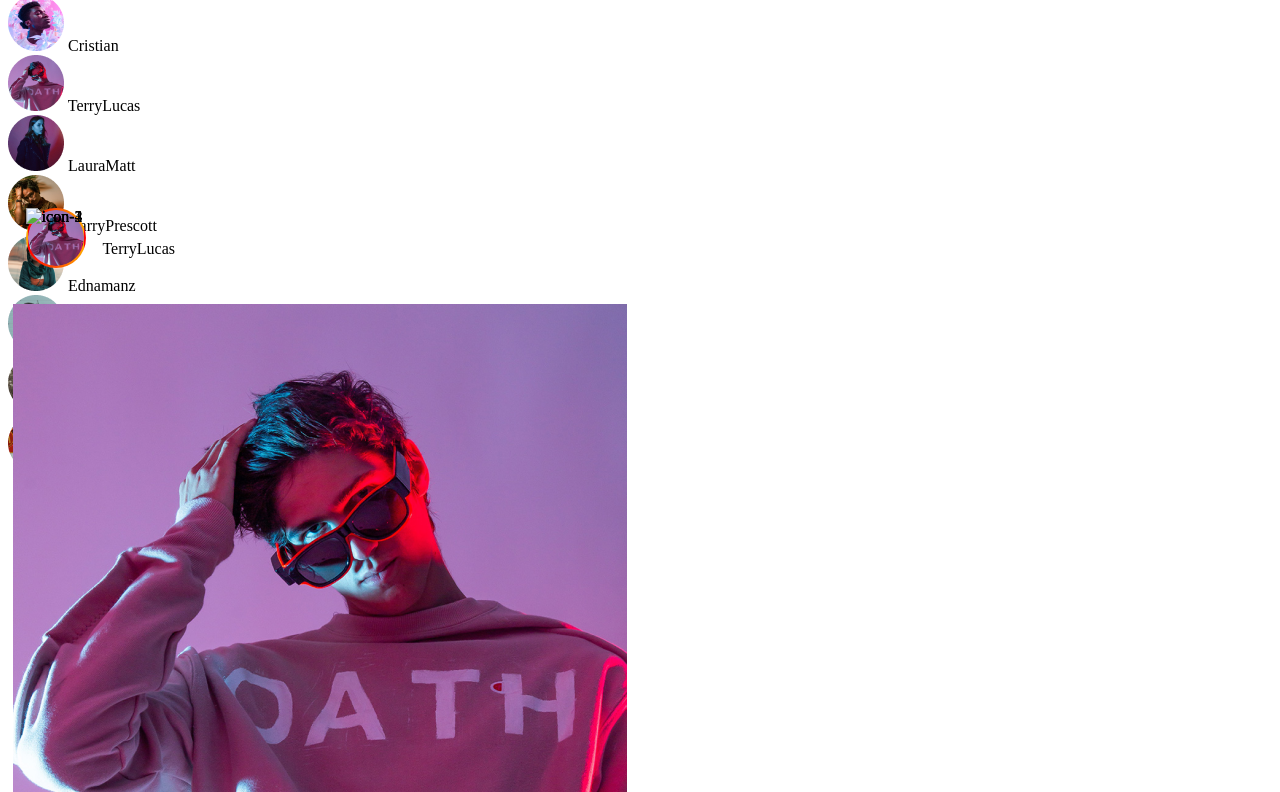
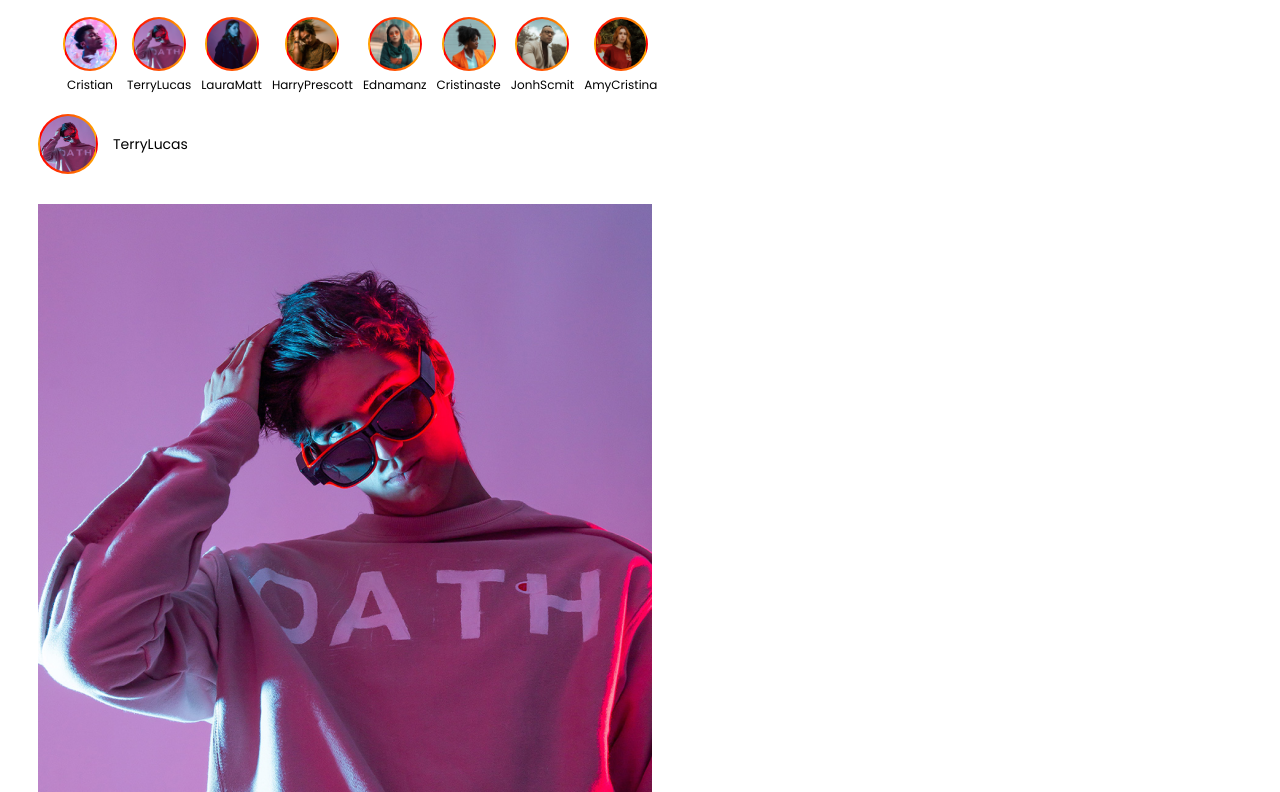
Before and after one commit to stefani-aguiar/instagram, a plain HTML site: page index.html in a window 1280 px wide. Shown: the part 56-848 px from the top of the page. Drawn offline with Linux system fonts and the light colour scheme.

Commit message:
pagina incial

```diff
--- a/style.css
+++ b/style.css
@@ -1,3 +1,8 @@
+body {
+  font-family: Poppins, Arial, Helvetica, sans-serif;
+  font-size: 14px;
+}
+
 header {
   display: flex;
   justify-content: space-between;
@@ -43,28 +48,45 @@ header {
   padding: 5px 15px;
 }
 
-.story-img img {
+.stories {
+  display: flex;
+  padding: 20px 50px;
+}
+
+.stories .story {
+  padding: 0 5px;
+}
+
+.stories .story img {
+  display: block;
   border: solid 2px transparent;
   border-radius: 38px;
   background: linear-gradient(to right, red, orange);
-  margin-left: 10px;
-  margin-right: 10px;
+  width: 50px;
+  height: 50px;
+  margin-left: auto;
+  margin-right: auto;
+  margin-bottom: 5px;
 }
 
-.story-img {
-  position: absolute;
-  left: 22%;
-  top: 15%;
+.stories .story span {
+  display: block;
+  text-align: center;
+  font-size: 12px;
 }
 
-.story-nomes {
-  position: absolute;
-  left: 22%;
-  top: 25%;
+.story-post {
+  padding: 0 30px;
 }
 
-.story-nomes span {
-  padding: 5px;
+.story-post .post-nome {
+  display: flex;
+  align-items: center;
+  margin-bottom: 30px;
+}
+
+.story-post .post-nome span {
+  margin-left: 15px;
 }
 
 .post-nome img {
@@ -73,20 +95,8 @@ header {
   background: linear-gradient(to right, red, orange);
 }
 
-.story-post img {
+.post-description .post-emoji-session-2 img {
   position: absolute;
-  left: 2%;
-  top: 33%;
+  left: 45%;
+  top: 876px;
 }
-
-.post-nome span {
-  position: absolute;
-  left: 8%;
-  top: 37%;
-}
-
-.post-photo {
-  position: absolute;
-  left: 1%;
-  top: 45%;
-}
```
Also changed, not shown: imagens/Avatar-Circle.png (deleted), imagens/ıcon (1).png (added), imagens/ıcon (2).png (added), imagens/ıcon.png (added), imagens/ıcon3.png (added).
